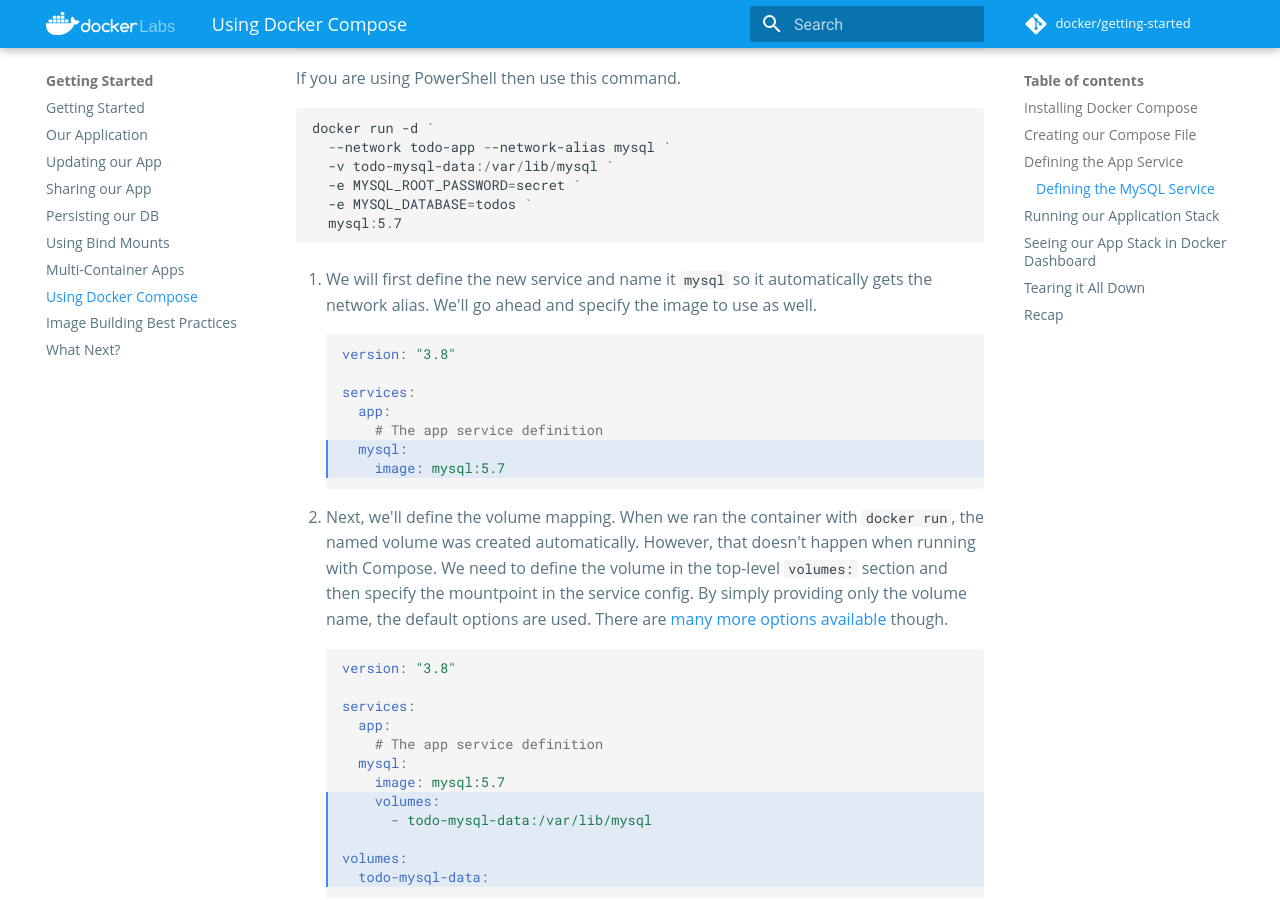
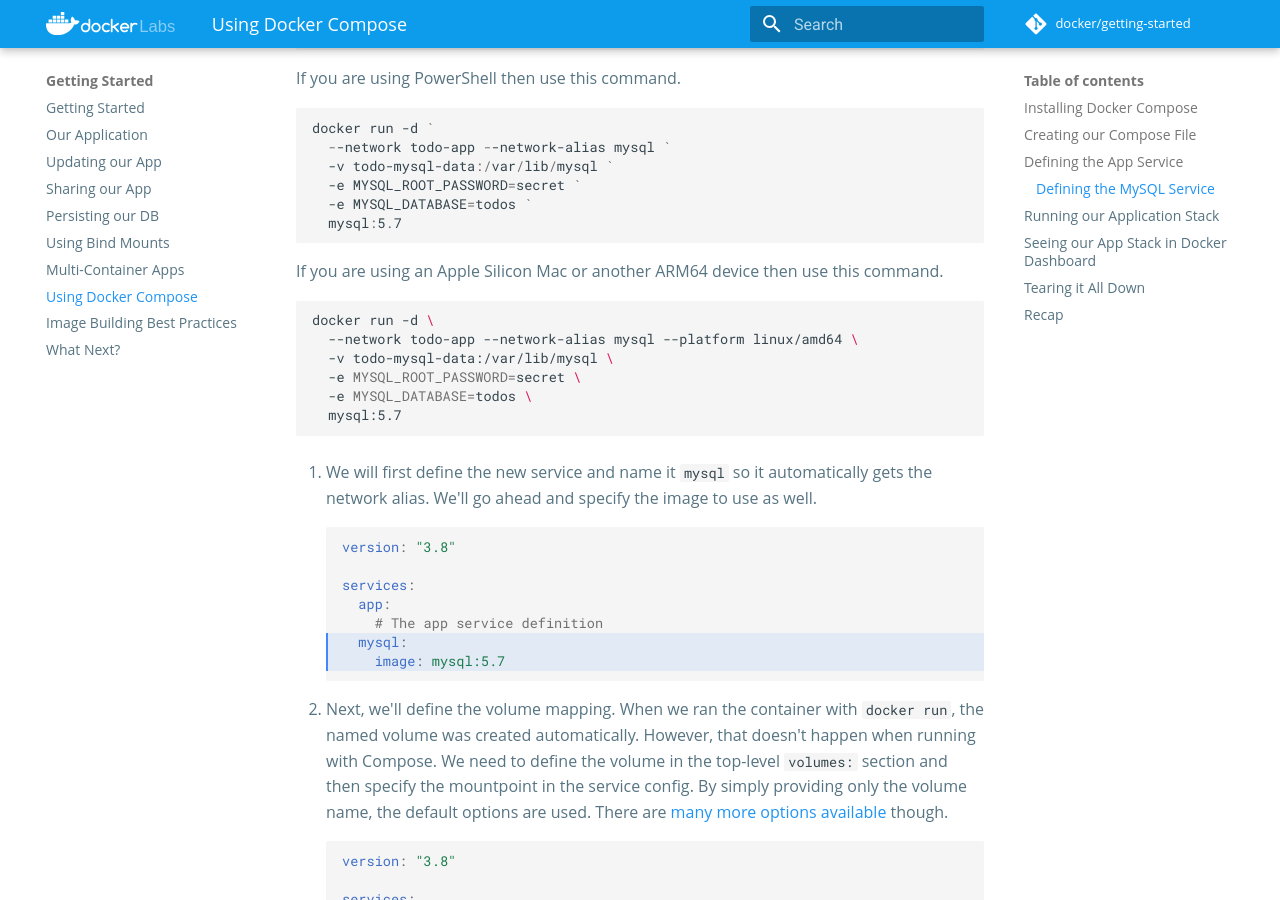
Before and after one commit to docker/getting-started, an MkDocs documentation site: the page built from docs/tutorial/using-docker-compose/index.md, in a window 1280 px wide and 900 px high, scrolled down 4083 px. Built offline with MkDocs 1.6.1 and Material for MkDocs 9.7.7, drawn with Linux system fonts in a browser that asks for light colours; comment, search, counter and statistics services are not loaded.

Commit message:
add previous command for m1 macbook

````diff
--- a/docs/tutorial/using-docker-compose/index.md
+++ b/docs/tutorial/using-docker-compose/index.md
@@ -206,6 +206,17 @@
   mysql:5.7
 ```
 
+If you are using an Apple Silicon Mac or another ARM64 device then use this command.
+
+```bash
+docker run -d \
+  --network todo-app --network-alias mysql --platform linux/amd64 \
+  -v todo-mysql-data:/var/lib/mysql \
+  -e MYSQL_ROOT_PASSWORD=secret \
+  -e MYSQL_DATABASE=todos \
+  mysql:5.7
+```
+
 1. We will first define the new service and name it `mysql` so it automatically gets the network alias. We'll
    go ahead and specify the image to use as well.
 
````
